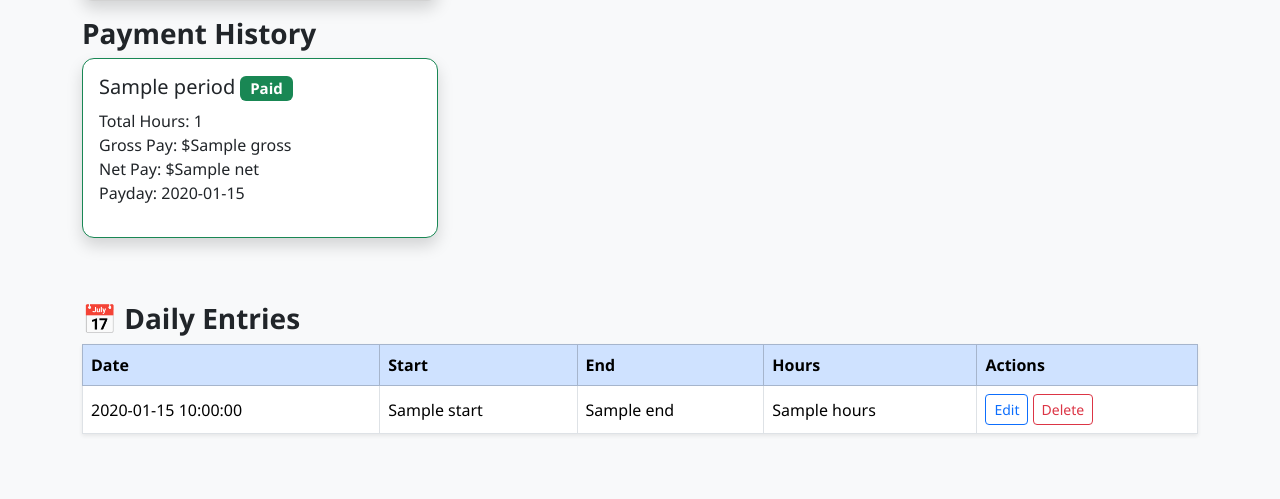
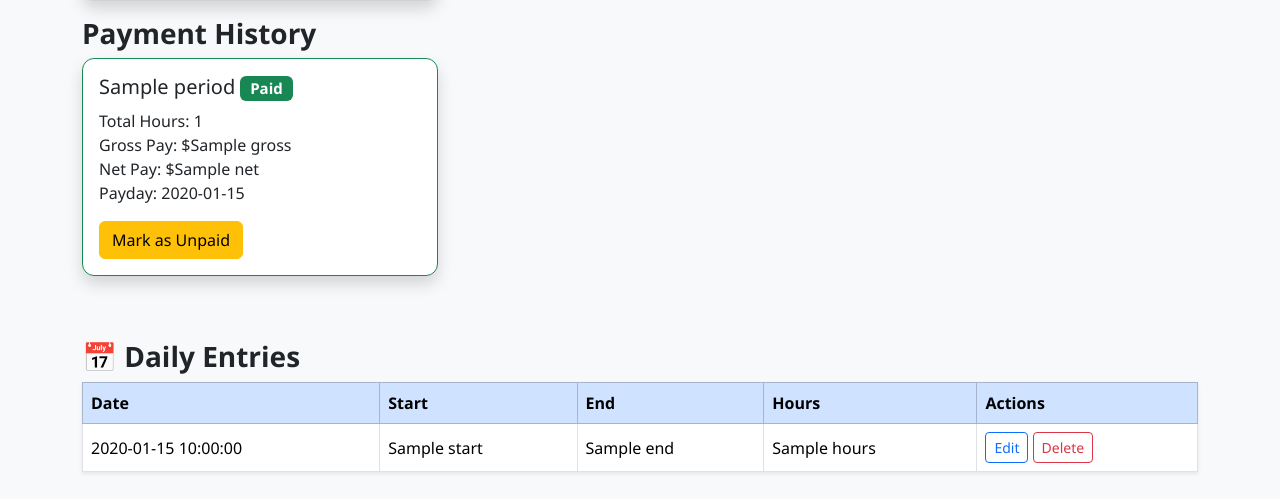
Before and after one commit to dhirajdc200/biweekly-pay-tracker, a Flask app: template templates/index.html in a window 1280 px wide. Shown: the part 533-1032 px from the top of the page. Run offline with Flask 3, Linux system fonts and the light colour scheme; the template is opened without the code that fills it: most values are stand-ins (such as "Sample title", 1, 10 or a date in 2020).

Commit message:
Added Mark as unpaid

```diff
--- a/app.py
+++ b/app.py
@@ -123,6 +123,17 @@ def mark_paid(period_label):
     db.session.commit()
     return redirect('/')
 
+@app.route('/mark_unpaid/<period_label>', methods=['POST'])
+def mark_unpaid(period_label):
+    status = PayPeriodStatus.query.filter_by(label=period_label).first()
+    if status:
+        status.is_paid = False
+        status.paid_on = None
+        db.session.add(status)
+        db.session.commit()
+    return redirect('/')
+
+
 @app.route('/edit/<int:entry_id>', methods=['GET', 'POST'])
 def edit_entry(entry_id):
     entry = WorkEntry.query.get_or_404(entry_id)
--- a/templates/index.html
+++ b/templates/index.html
@@ -62,11 +62,15 @@
               Gross Pay: ${{ period.gross }}<br>
               Net Pay: ${{ period.net }}<br>
               Payday: {{ period.payday.strftime('%b %d, %Y') }}</p>
+            <form method="POST" action="{{ url_for('mark_unpaid', period_label=period.label) }}">
+              <button class="btn btn-warning">Mark as Unpaid</button>
+            </form>
           </div>
         </div>
       </div>
       {% endfor %}
     </div>
+
 
     <h3 class="mt-5">📅 Daily Entries</h3>
     <table class="table table-bordered table-hover bg-white shadow-sm">
```
